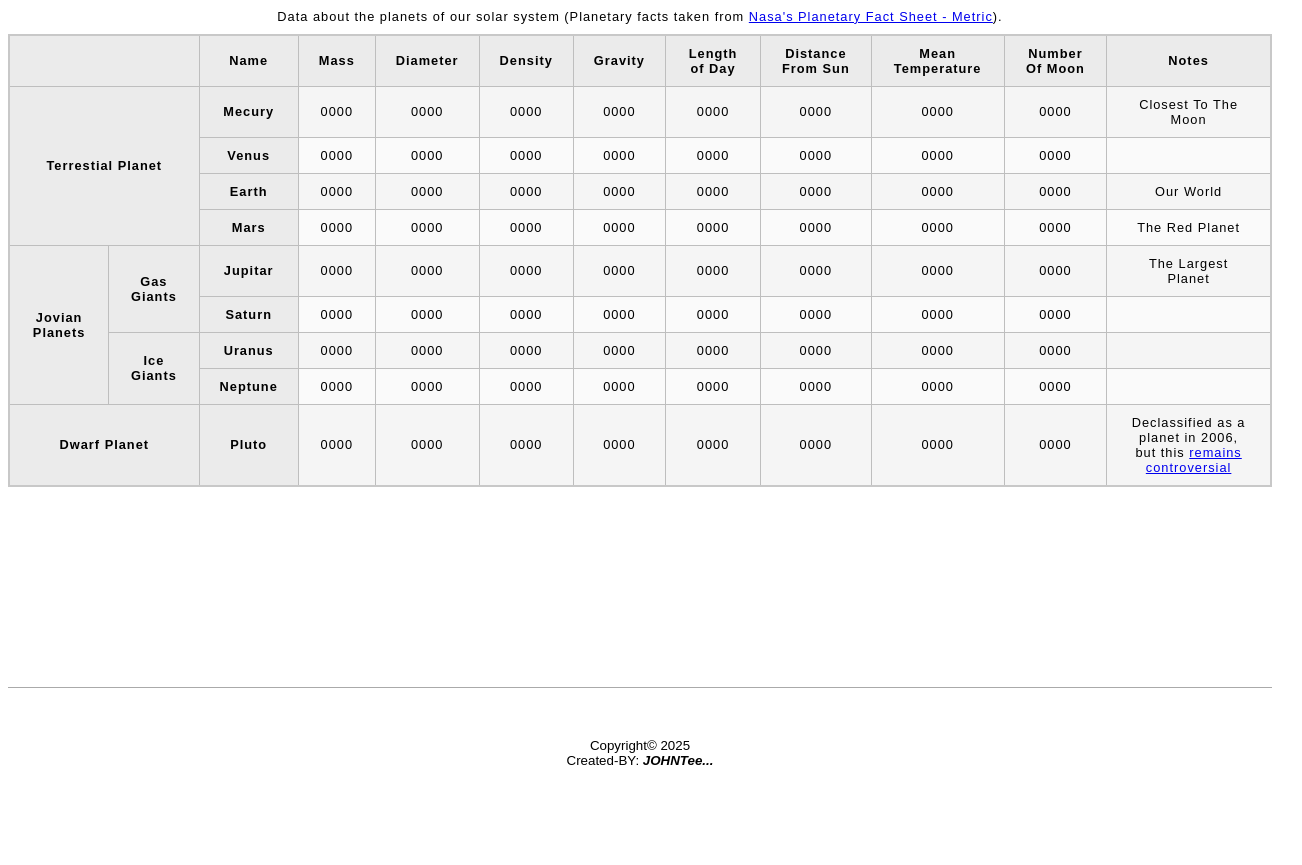
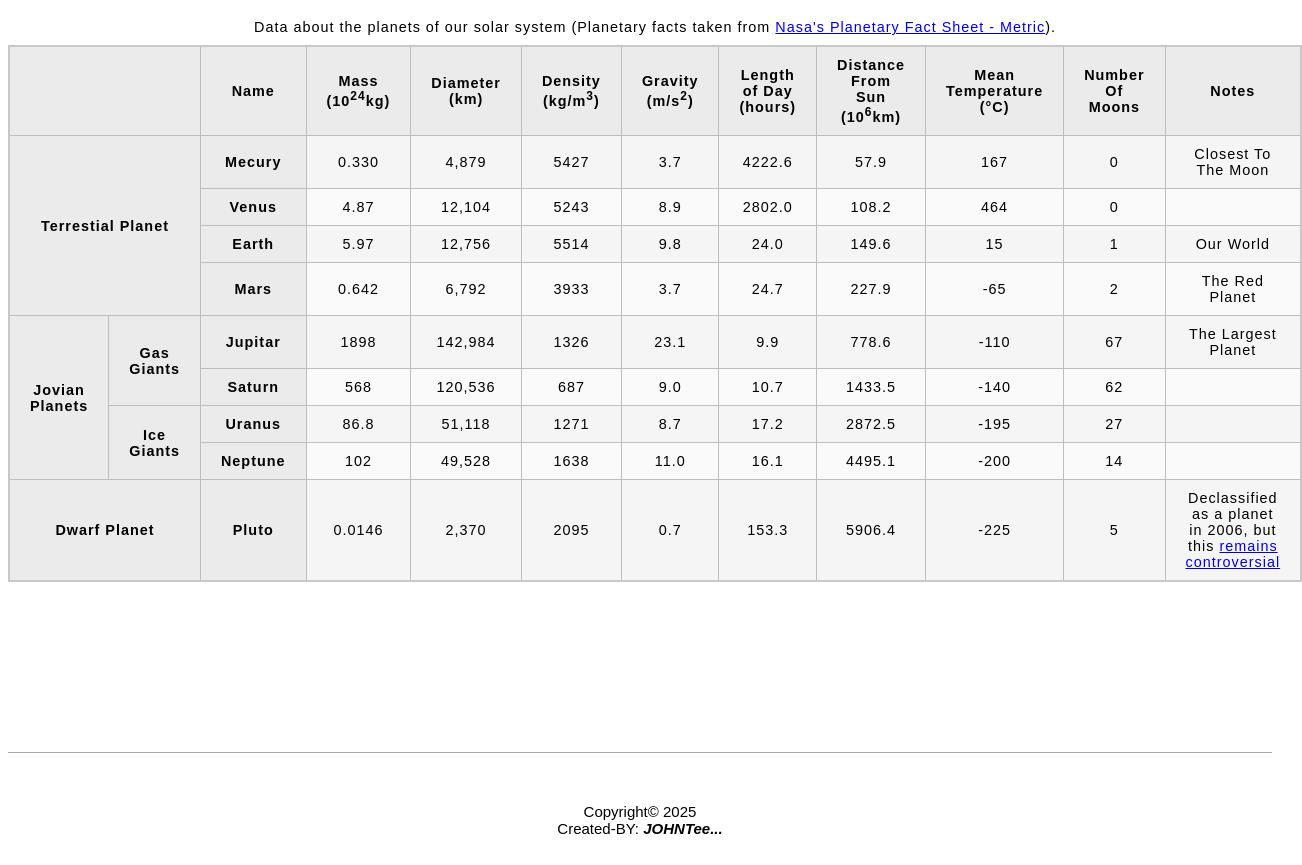
Before and after one commit to Johntee451/SOLAR-PLANET-DATA-T.O.P, a plain HTML site: page index.html in a window 1280 px wide. Shown: the part 81-946 px from the top of the page, 1302 px wide, since content can reach past the window. Before the commit the page ends 877 px from the top, so only its background shows below. Drawn offline with Linux system fonts and the light colour scheme.

Commit message:
tried using different font and also made some little changes filled in the necessary data into their respective cells.

```diff
--- a/index.html
+++ b/index.html
@@ -16,14 +16,14 @@
         <tr>
           <th colspan="2"></th>
           <th>Name</th>
-          <th>Mass</th>
-          <th>Diameter</th>
-          <th>Density</th>
-          <th>Gravity</th>
-          <th>Length of Day</th>
-          <th>Distance From Sun</th>
-          <th>Mean Temperature</th>
-          <th>Number Of Moon</th>
+          <th>Mass (10<sup>24</sup>kg)</th>
+          <th>Diameter (km)</th>
+          <th>Density (kg/m<sup>3</sup>)</th>
+          <th>Gravity (m/s<sup>2</sup>)</th>
+          <th>Length of Day (hours)</th>
+          <th>Distance From Sun (10<sup>6</sup>km)</th>
+          <th>Mean Temperature (°C)</th>
+          <th>Number Of Moons</th>
           <th>Notes</th>
         </tr>
       </thead>
@@ -37,14 +37,14 @@
         <tr>
           <th colspan="2" rowspan="4">Terrestial Planet</th>
           <th>Mecury</th>
-          <td>0000</td>
-          <td>0000</td>
-          <td>0000</td>
-          <td>0000</td>
-          <td>0000</td>
-          <td>0000</td>
-          <td>0000</td>
-          <td>0000</td>
+          <td>0.330</td>
+          <td>4,879</td>
+          <td>5427</td>
+          <td>3.7</td>
+          <td>4222.6</td>
+          <td>57.9</td>
+          <td>167</td>
+          <td>0</td>
           <td>Closest To The Moon</td>
         </tr>
 
@@ -56,14 +56,14 @@
 
         <tr>
           <th>Venus</th>
-          <td>0000</td>
-          <td>0000</td>
-          <td>0000</td>
-          <td>0000</td>
-          <td>0000</td>
-          <td>0000</td>
-          <td>0000</td>
-          <td>0000</td>
+          <td>4.87</td>
+          <td>12,104</td>
+          <td>5243</td>
+          <td>8.9</td>
+          <td>2802.0</td>
+          <td>108.2</td>
+          <td>464</td>
+          <td>0</td>
           <td></td>
         </tr>
 
@@ -84,14 +84,14 @@
 
         <tr>
           <th>Earth</th>
-          <td>0000</td>
-          <td>0000</td>
-          <td>0000</td>
-          <td>0000</td>
-          <td>0000</td>
-          <td>0000</td>
-          <td>0000</td>
-          <td>0000</td>
+          <td>5.97</td>
+          <td>12,756</td>
+          <td>5514</td>
+          <td>9.8</td>
+          <td>24.0</td>
+          <td>149.6</td>
+          <td>15</td>
+          <td>1</td>
           <td>Our World</td>
         </tr>
 
@@ -105,14 +105,14 @@
 
         <tr>
           <th>Mars</th>
-          <td>0000</td>
-          <td>0000</td>
-          <td>0000</td>
-          <td>0000</td>
-          <td>0000</td>
-          <td>0000</td>
-          <td>0000</td>
-          <td>0000</td>
+          <td>0.642</td>
+          <td>6,792</td>
+          <td>3933</td>
+          <td>3.7</td>
+          <td>24.7</td>
+          <td>227.9</td>
+          <td>-65</td>
+          <td>2</td>
           <td>The Red Planet</td>
         </tr>
 
@@ -128,14 +128,14 @@
           <th rowspan="4">Jovian Planets</th>
           <th rowspan="2">Gas Giants</th>
           <th>Jupitar</th>
-          <td>0000</td>
-          <td>0000</td>
-          <td>0000</td>
-          <td>0000</td>
-          <td>0000</td>
-          <td>0000</td>
-          <td>0000</td>
-          <td>0000</td>
+          <td>1898</td>
+          <td>142,984</td>
+          <td>1326</td>
+          <td>23.1</td>
+          <td>9.9</td>
+          <td>778.6</td>
+          <td>-110</td>
+          <td>67</td>
           <td>The Largest Planet</td>
         </tr>
 
@@ -147,14 +147,14 @@
 
         <tr>
           <th>Saturn</th>
-          <td>0000</td>
-          <td>0000</td>
-          <td>0000</td>
-          <td>0000</td>
-          <td>0000</td>
-          <td>0000</td>
-          <td>0000</td>
-          <td>0000</td>
+          <td>568</td>
+          <td>120,536</td>
+          <td>687</td>
+          <td>9.0</td>
+          <td>10.7</td>
+          <td>1433.5</td>
+          <td>-140</td>
+          <td>62</td>
           <td></td>
         </tr>
 
@@ -169,14 +169,14 @@
         <tr>
           <th rowspan="2">Ice Giants</th>
           <th>Uranus</th>
-          <td>0000</td>
-          <td>0000</td>
-          <td>0000</td>
-          <td>0000</td>
-          <td>0000</td>
-          <td>0000</td>
-          <td>0000</td>
-          <td>0000</td>
+          <td>86.8</td>
+          <td>51,118</td>
+          <td>1271</td>
+          <td>8.7</td>
+          <td>17.2</td>
+          <td>2872.5</td>
+          <td>-195</td>
+          <td>27</td>
           <td></td>
         </tr>
 
@@ -190,14 +190,14 @@
 
         <tr>
           <th>Neptune</th>
-          <td>0000</td>
-          <td>0000</td>
-          <td>0000</td>
-          <td>0000</td>
-          <td>0000</td>
-          <td>0000</td>
-          <td>0000</td>
-          <td>0000</td>
+          <td>102</td>
+          <td>49,528</td>
+          <td>1638</td>
+          <td>11.0</td>
+          <td>16.1</td>
+          <td>4495.1</td>
+          <td>-200</td>
+          <td>14</td>
           <td></td>
         </tr>
 
@@ -211,14 +211,14 @@
         <tr>
           <th colspan="2">Dwarf Planet</th>
           <th>Pluto</th>
-          <td>0000</td>
-          <td>0000</td>
-          <td>0000</td>
-          <td>0000</td>
-          <td>0000</td>
-          <td>0000</td>
-          <td>0000</td>
-          <td>0000</td>
+          <td>0.0146</td>
+          <td>2,370</td>
+          <td>2095</td>
+          <td>0.7</td>
+          <td>153.3</td>
+          <td>5906.4</td>
+          <td>-225</td>
+          <td>5</td>
           <td>Declassified as a planet in 2006, but this <a href="http://www.usatoday.com/story/tech/2014/10/02/pluto-planet-solar-system/16578959/">remains controversial</a></td>
         </tr>
       </tbody>
--- a/style.css
+++ b/style.css
@@ -1,5 +1,6 @@
 html {
   font-family: sans-serif;
+  font-size: large;
 }
 
 table {
@@ -37,7 +38,7 @@ caption {
 #footerDiv{
   text-align: center;
   font-size: smaller;
-  margin-top: 200px;
+  margin-top: 170px;
   padding-top: 50px;
   padding-bottom: 20px;
   width: 100%;
```
